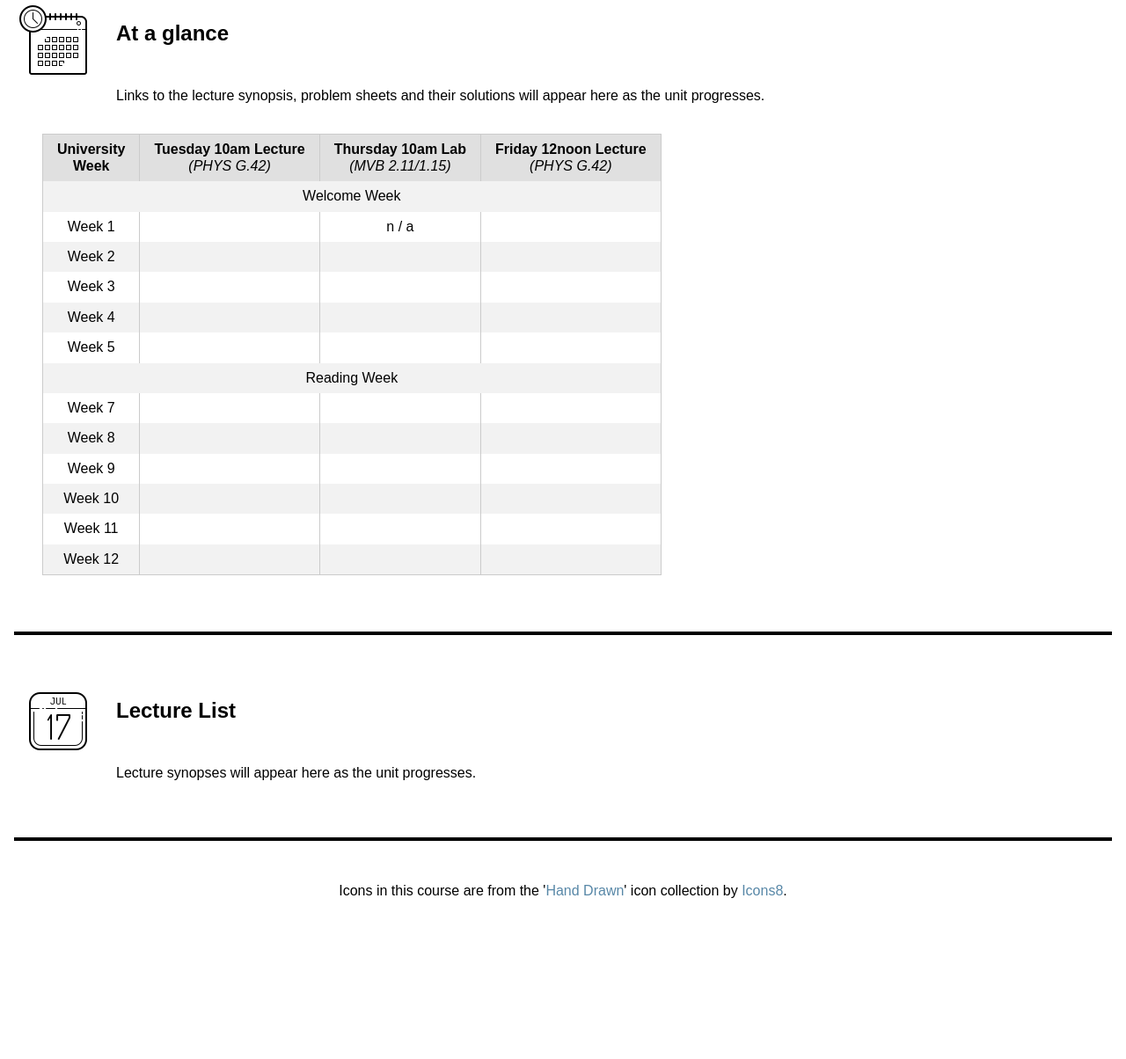
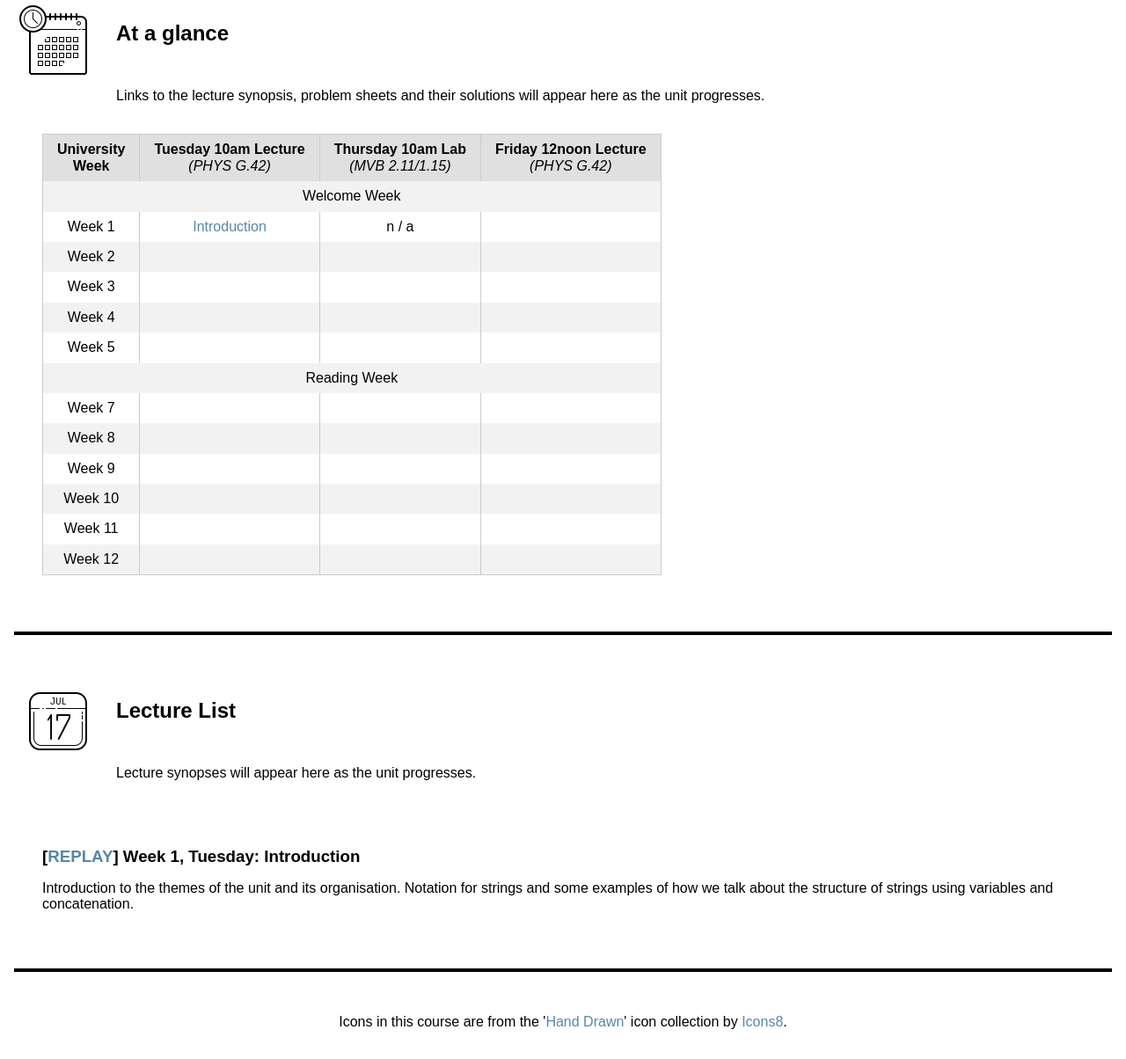
Before and after one commit to uob-coms20007/webpages, a Jekyll site: the page built from schedule.md, in a window 1280 px wide. Shown: the whole page at 88% size. Built offline with Jekyll 4.4.1, drawn with Linux system fonts in a browser that asks for light colours; nearby versions of some CDN libraries; before the commit the page ends 1055 px from its top, so only the background shows below that.

Commit message:
lecture 1

```diff
--- a/_data/lectures.yml
+++ b/_data/lectures.yml
@@ -4,6 +4,9 @@
 #   old_refs:
 #     - "The weird C programs are past winners of the [The International Obfuscated C Code Contest](https://www.ioccc.org/): [burton](https://www.ioccc.org/2020/burton/prog.c), [kurdyukov3](https://www.ioccc.org/2020/kurdyukov3/prog.c) and [endoh3](https://www.ioccc.org/2020/endoh3/prog.c)."
 
+- title: Introduction
+  description: Introduction to the themes of the unit and its organisation.  Notation for strings and some examples of how we talk about the structure of strings using variables and concatenation.
+  replay: https://mediasite.bris.ac.uk/Mediasite/Play/984b466fb2af40899c4a1594e2340c011d
 
 # - title: Introduction
 #   description: Introduction to the themes of the unit and how the unit runs.  Strings, concrete syntax and a preview of context-free string grammars.
```
